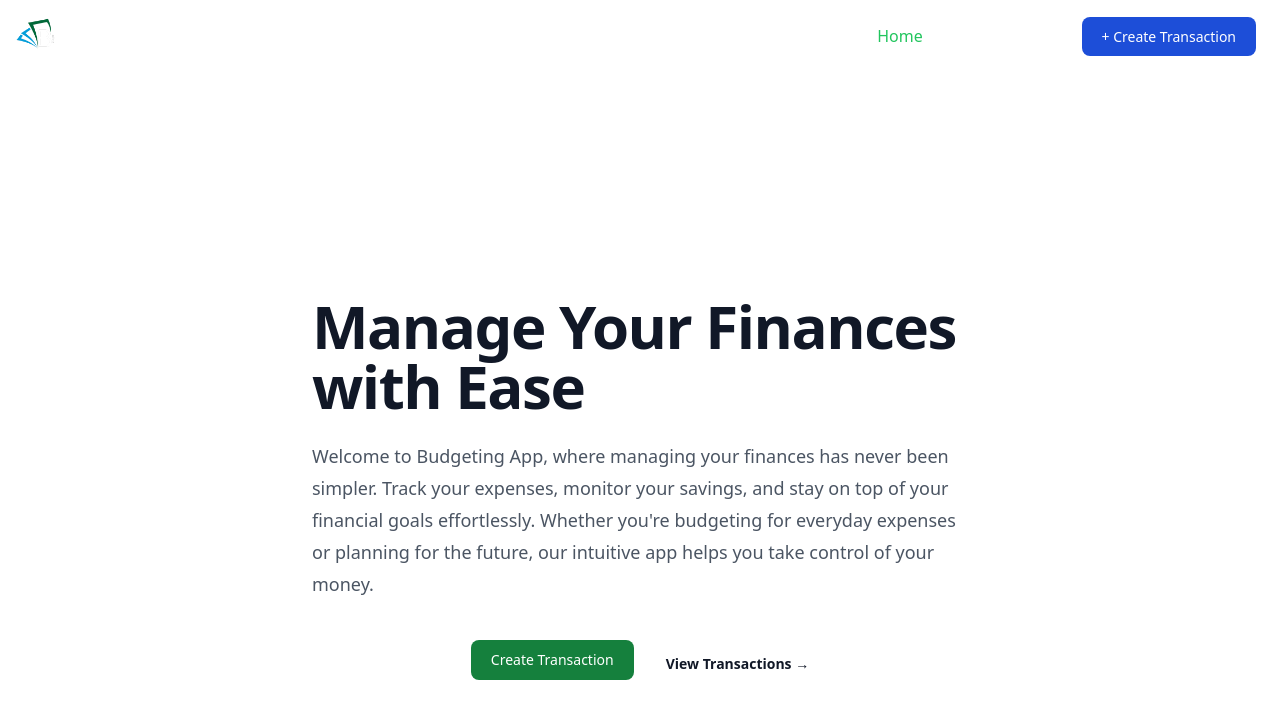
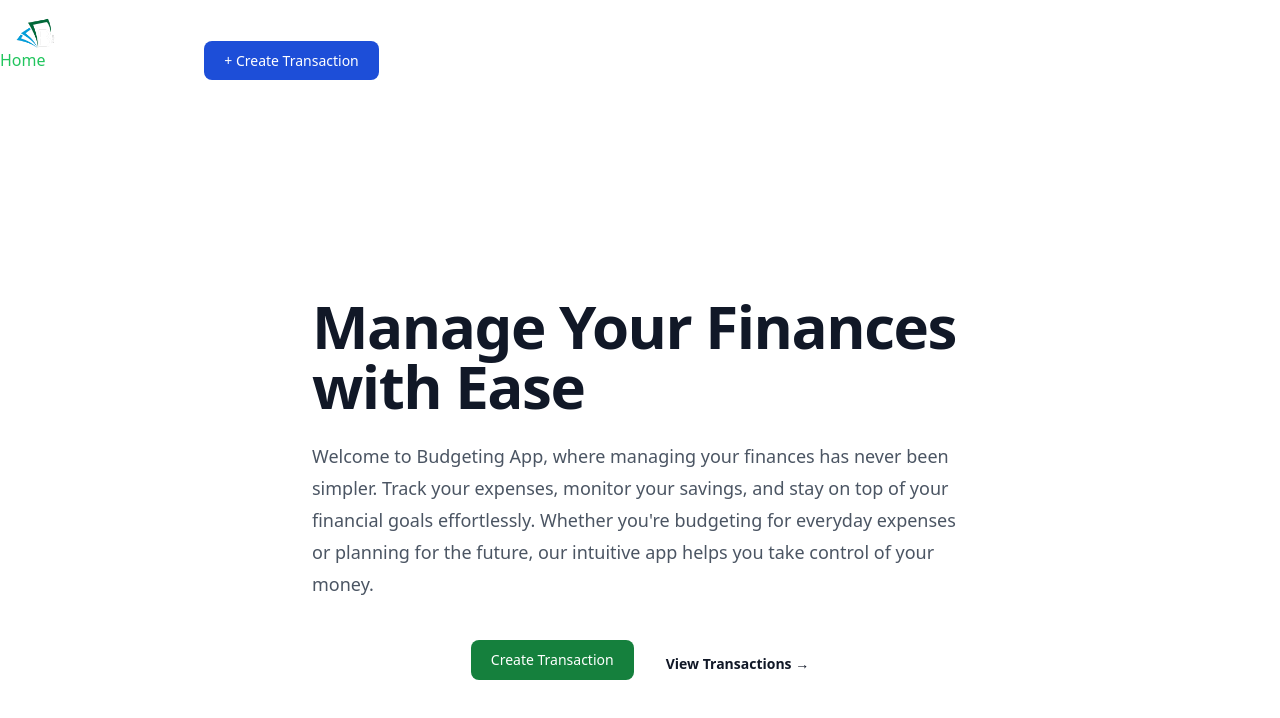
Before and after one commit to anthonymartz17/bugeting_app_frontend, a React (Vite) app: page / in a window 1280 px wide. Shown: the top 718 px of the page. Built offline with nearby package versions, Linux system fonts and the light colour scheme; no server answers.

Commit message:
added functionality to toggle mobile menu

```diff
--- a/src/components/NavBar.jsx
+++ b/src/components/NavBar.jsx
@@ -1,14 +1,19 @@
-import React from "react";
+import React, { useState } from "react";
 import logo from "../assets/budget_logo.png";
 import { NavLink, useLocation } from "react-router-dom";
 import { formatCurrency } from "../utils/formatCurrency";
 function Navbar({ currentBalance }) {
 	const location = useLocation();
+	const [isMenuOpen, setIsMenuOpen] = useState();
 	function styleActive({ isActive }) {
 		return {
 			color: isActive ? "#22c55e" : "",
 		};
 	}
+	function toggleMenu() {
+		setIsMenuOpen((prev) => !prev);
+	}
+
 	function calcTextColorCurrentBal() {
 		if (currentBalance >= 2000) {
 			return "text-green-500";
@@ -28,10 +33,16 @@ function Navbar({ currentBalance }) {
 					<img src={logo} className="h-10" alt="Budget Logo" />
 				</NavLink>
 
-				<div className="hidden w-full md:block md:w-auto" id="navbar-default">
+				<div
+					className={`${
+						isMenuOpen ? "block" : "hidden"
+					} w-full md:block md:w-auto absolute top-12 left-0`}
+					id="navbar-default"
+				>
 					<ul className="font-medium flex flex-col p-4 md:p-0 mt-4 border border-gray-100 rounded-lg bg-gray-50 md:flex-row md:space-x-8 rtl:space-x-reverse md:mt-0 md:border-0 md:bg-white dark:bg-gray-800 md:dark:bg-gray-900 dark:border-gray-700">
 						<li>
 							<NavLink
+								onClick={toggleMenu}
 								style={styleActive}
 								to="/"
 								className="block py-2 px-3 text-white rounded md:p-0 "
@@ -42,6 +53,7 @@ function Navbar({ currentBalance }) {
 						</li>
 						<li>
 							<NavLink
+								onClick={toggleMenu}
 								style={styleActive}
 								to="/transactions"
 								className="block py-2 px-3 text-white rounded md:p-0 "
@@ -51,6 +63,7 @@ function Navbar({ currentBalance }) {
 						</li>
 						<li>
 							<NavLink
+								onClick={toggleMenu}
 								to="/transactions/new"
 								className="text-white bg-blue-700 hover:bg-blue-800 focus:ring-4 focus:ring-blue-300 font-medium rounded-lg text-sm px-5 py-2.5 me-2 mb-2 dark:bg-blue-600 dark:hover:bg-blue-700 focus:outline-none dark:focus:ring-blue-800"
 							>
@@ -65,11 +78,12 @@ function Navbar({ currentBalance }) {
 					</p>
 				)}
 				<button
+					onClick={toggleMenu}
 					data-collapse-toggle="navbar-default"
 					type="button"
 					className="inline-flex items-center p-2 w-10 h-10 justify-center text-sm text-gray-500 rounded-lg md:hidden hover:bg-gray-100 focus:outline-none focus:ring-2 focus:ring-gray-200 dark:text-gray-400 dark:hover:bg-gray-700 dark:focus:ring-gray-600"
 					aria-controls="navbar-default"
-					aria-expanded="false"
+					aria-expanded={isMenuOpen}
 				>
 					<span className="sr-only">Open main menu</span>
 					<svg
```
